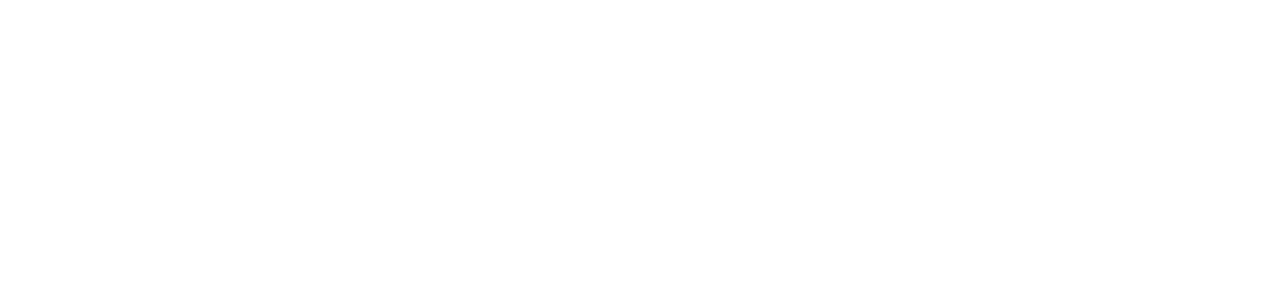
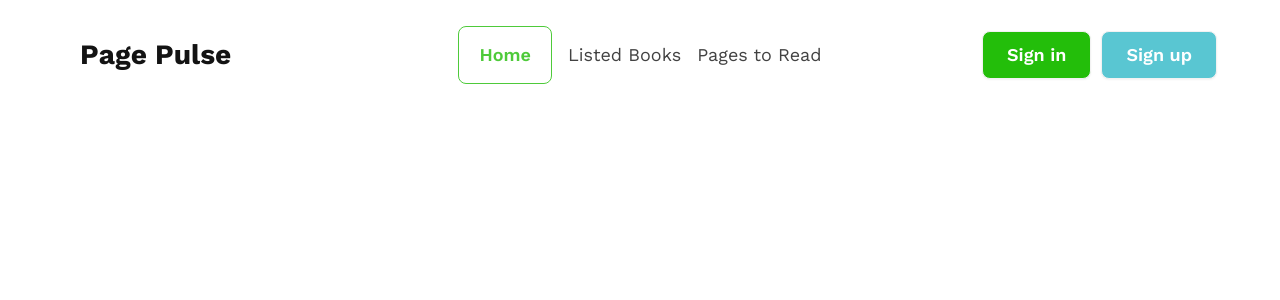
Before and after one commit to SM-Noushan/react-page-pulse-ph-assignment-8, a React (Vite) app: page / in a window 1280 px wide. Shown: the top 300 px of the page. Built offline with nearby package versions, Linux system fonts and the light colour scheme; a web font is replaced by a local one.

Commit message:
added navbar, error page

```diff
--- /dev/null
+++ b/src/components/Button.jsx
@@ -0,0 +1,10 @@
+import React from 'react';
+import { Link } from 'react-router-dom';
+
+const Button = ({ url = '#', label, styles = '' }) => {
+    return (
+        <Link to={url} className={`btn btn-xs md:btn-md md:font-semibold md:text-lg md:px-6 ${styles}`}>{label}</Link>
+    );
+};
+
+export default Button;
--- /dev/null
+++ b/src/components/Navbar.jsx
@@ -0,0 +1,32 @@
+import { Link } from "react-router-dom";
+import NavlinkItems from "./NavlinkItems";
+import Button from "./Button";
+
+const Navbar = () => {
+    return (
+        <nav className="navbar font-work_sans">
+            <div className="navbar-start">
+                <div className="dropdown">
+                    <div tabIndex={0} role="button" className="btn btn-ghost lg:hidden">
+                        <svg xmlns="http://www.w3.org/2000/svg" className="h-5 w-5" fill="none" viewBox="0 0 24 24" stroke="currentColor"><path strokeLinecap="round" strokeLinejoin="round" strokeWidth="2" d="M4 6h16M4 12h8m-8 6h16" /></svg>
+                    </div>
+                    <ul tabIndex={0} className="menu menu-sm text-sm md:text-base dropdown-content mt-3 z-[1] p-2 shadow bg-base-100 space-y-2 rounded-box w-52">
+                        <NavlinkItems />
+                    </ul>
+                </div>
+                <Link to="/" className="btn btn-ghost text-xl md:text-[28px] font-bold px-0 lg:px-4">Page Pulse</Link>
+            </div>
+            <div className="navbar-center hidden lg:flex">
+                <ul className="menu menu-horizontal px-1 opacity-80 text-lg gap-4 items-center">
+                    <NavlinkItems />
+                </ul>
+            </div>
+            <div className="navbar-end gap-1.5 md:gap-2.5 md:flex">
+                <Button label={'Sign in'} styles={'bg-green-01 hover:bg-green-01/80 text-white'} />
+                <Button label={'Sign up'} styles={'bg-blue-01 hover:bg-blue-01/80 text-white'} />
+            </div>
+        </nav>
+    );
+};
+
+export default Navbar;
--- /dev/null
+++ b/src/components/NavlinkItems.jsx
@@ -0,0 +1,14 @@
+import { NavLink } from "react-router-dom";
+
+const NavlinkItems = () => {
+    const active = 'lg:border lg:border-green-01 rounded-lg lg:px-5 lg:py-3.5 text-green-01 font-semibold';
+    return (
+        <>
+            <NavLink to="/" className={({ isActive }) => isActive && active}>Home</NavLink>
+            <NavLink to="listed-books" className={({ isActive }) => isActive && active}>Listed Books</NavLink>
+            <NavLink to="pages-to-read" className={({ isActive }) => isActive && active}>Pages to Read</NavLink>
+        </>
+    );
+};
+
+export default NavlinkItems;
--- a/src/index.css
+++ b/src/index.css
@@ -1,5 +1,4 @@
 @import url('https://fonts.googleapis.com/css2?family=Playfair+Display:ital,wght@0,400..900;1,400..900&family=Work+Sans:ital,wght@0,100..900;1,100..900&display=swap');
-
 @tailwind base;
 @tailwind components;
 @tailwind utilities;
--- a/src/layouts/MainLayout.jsx
+++ b/src/layouts/MainLayout.jsx
@@ -1,6 +1,11 @@
+import { Outlet } from "react-router-dom";
+import Navbar from "../components/Navbar";
+
 const MainLayout = () => {
     return (
-        <div>
+        <div className="max-w-[425px] md:container xl:max-w-[1170px] mx-auto text-dark-01 py-2.5">
+            <Navbar />
+            <Outlet />
         </div>
     );
 };
--- a/src/main.jsx
+++ b/src/main.jsx
@@ -1,11 +1,13 @@
 import React from 'react'
 import ReactDOM from 'react-dom/client'
 import './index.css'
-import { RouterProvider, } from "react-router-dom"
+import { RouterProvider } from "react-router-dom"
 import { router } from './routes/Routes'
+import { Toaster } from 'react-hot-toast'
 
 ReactDOM.createRoot(document.getElementById('root')).render(
   <React.StrictMode>
     <RouterProvider router={router} />
+    <Toaster />
   </React.StrictMode>,
 )
--- /dev/null
+++ b/src/pages/Error_404.jsx
@@ -0,0 +1,29 @@
+import { Link } from "react-router-dom";
+
+const Error_404 = () => {
+    return (
+        <section className="flex items-center h-dvh p-16 bg-gray-900 text-gray-100">
+            <div className="container flex flex-col items-center justify-center px-5 mx-auto my-8">
+                <div className="max-w-md text-center">
+                    <h2 className="mb-8 font-extrabold text-7xl md:text-9xl text-gray-600">
+                        <span className="sr-only">Error</span>404
+                    </h2>
+                    <p className="text-2xl font-semibold md:text-3xl">Sorry, we couldn't find this page.</p>
+                    <p className="mt-4 mb-8 text-gray-400">But dont worry, you can find plenty of other things on our homepage.</p>
+                    <Link to="/" className="relative inline-flex items-center justify-start py-3 pl-4 pr-12 overflow-hidden font-semibold text-dark-01 transition-all duration-150 ease-in-out rounded hover:pl-10 hover:pr-6 group">
+                        <span className="absolute bottom-0 left-0 w-full h-1 transition-all duration-150 ease-in-out bg-error group-hover:h-full"></span>
+                        <span className="absolute right-0 pr-4 duration-200 ease-out group-hover:translate-x-12">
+                            <svg className="w-5 h-5 rotate-180" fill="none" stroke="currentColor" viewBox="0 0 24 24" xmlns="http://www.w3.org/2000/svg"><path strokeLinecap="round" strokeLinejoin="round" strokeWidth="2" d="M14 5l7 7m0 0l-7 7m7-7H3"></path></svg>
+                        </span>
+                        <span className="absolute left-0 pl-2.5 -translate-x-12 group-hover:translate-x-0 ease-out duration-200">
+                            <svg className="w-5 h-5 text-white rotate-180" fill="none" stroke="currentColor" viewBox="0 0 24 24" xmlns="http://www.w3.org/2000/svg"><path strokeLinecap="round" strokeLinejoin="round" strokeWidth="2" d="M14 5l7 7m0 0l-7 7m7-7H3"></path></svg>
+                        </span>
+                        <span className="relative w-full text-left transition-colors duration-200 ease-in-out group-hover:text-white">Return Home</span>
+                    </Link>
+                </div>
+            </div>
+        </section>
+    );
+};
+
+export default Error_404;
--- a/src/routes/Routes.jsx
+++ b/src/routes/Routes.jsx
@@ -1,9 +1,11 @@
 import { createBrowserRouter } from "react-router-dom";
 import MainLayout from "../layouts/MainLayout";
+import Error_404 from "../pages/Error_404";
 
 export const router = createBrowserRouter([
     {
         path: "/",
-        element: <MainLayout />
+        element: <MainLayout />,
+        errorElement: <Error_404 />
     },
 ]);
```
